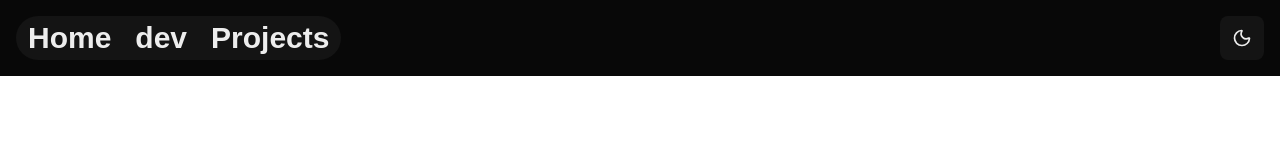
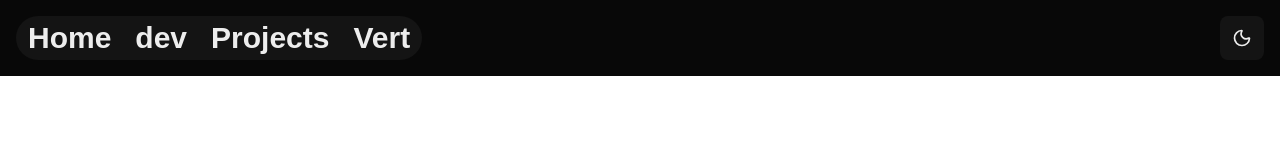
Before and after one commit to tchamalat/home, a Next.js app: page /dev in a window 1280 px wide. Shown: the top 160 px of the page. Built offline with nearby package versions, Linux system fonts and the light colour scheme.

Commit message:
Adding vert

```diff
--- a/app/layout.tsx
+++ b/app/layout.tsx
@@ -34,6 +34,7 @@ export default function RootLayout({
             <Link className="px-3 py-1.5 transition-colors rounded-full hover:bg-background_3" href="/">Home</Link>
             <Link className="px-3 py-1.5 transition-colors rounded-full hover:bg-background_3" href="/dev">dev</Link>
             <Link className="px-3 py-1.5 transition-colors rounded-full hover:bg-background_3" href="/projects">Projects</Link>
+            <a className="px-3 py-1.5 transition-colors rounded-full hover:bg-background_3" href="https://vert.romantcham.fr">Vert</a>
           </nav>
           <ThemeToggle />
         </header>
```
